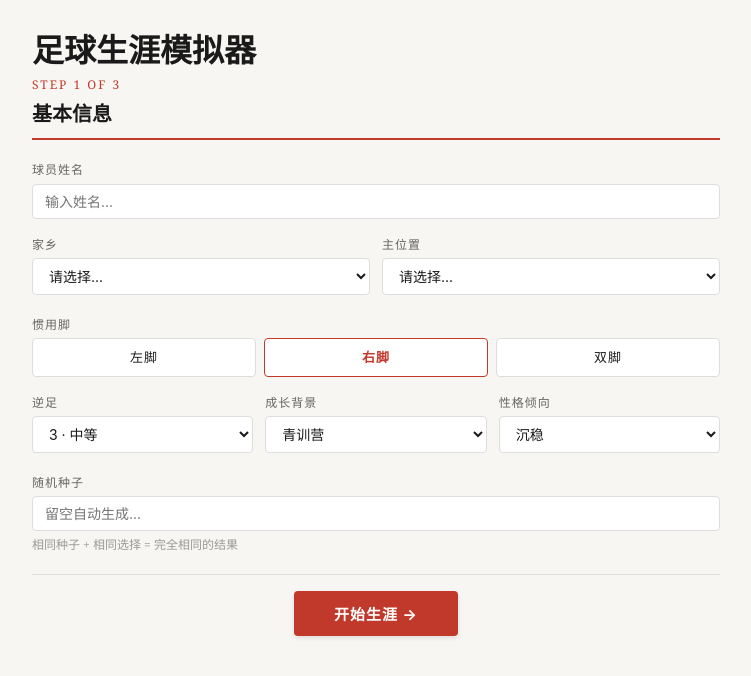
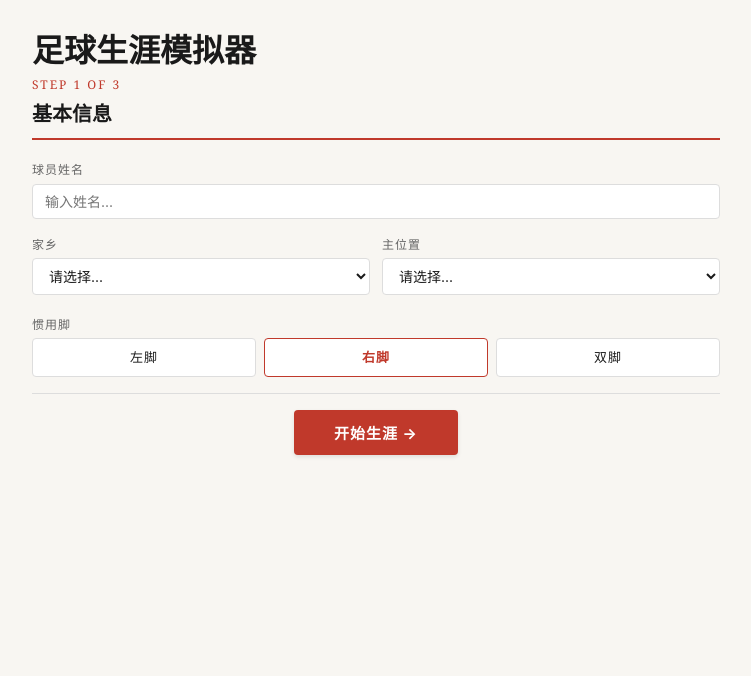
Before and after one commit to Sherryicecream/FootballSimulator, a React (Vite) app in the folder apps/web/: page / in a window 1280 px wide. Shown: the top 676 px of the page, without its empty margins (264-1015 px from the left). Built offline with nearby package versions, Linux system fonts and the light colour scheme.

Commit message:
feat: simplify new career identity choices

```diff
--- a/apps/web/src/career-creation/CareerCreationForm.tsx
+++ b/apps/web/src/career-creation/CareerCreationForm.tsx
@@ -6,25 +6,23 @@ import type { CareerSave } from '@football/contracts';
 import {
   POSITION_OPTIONS,
   FOOT_OPTIONS,
-  WEAK_FOOT_OPTIONS,
-  BACKGROUND_OPTIONS,
-  PERSONALITY_OPTIONS,
 } from './creation-options';
 
 interface CareerCreationFormProps {
   onComplete: (save: CareerSave) => void;
   content: BootstrapContentPort;
+  seedFactory?: () => number;
 }
 
-export function CareerCreationForm({ onComplete, content }: CareerCreationFormProps) {
+export function CareerCreationForm({
+  onComplete,
+  content,
+  seedFactory = () => Math.floor(Math.random() * 2147483647),
+}: CareerCreationFormProps) {
   const [name, setName] = useState('');
   const [homelandId, setHomelandId] = useState('');
   const [primaryPosition, setPrimaryPosition] = useState('');
   const [preferredFoot, setPreferredFoot] = useState('RIGHT');
-  const [weakFoot, setWeakFoot] = useState('3');
-  const [background, setBackground] = useState('academy');
-  const [personality, setPersonality] = useState('composed');
-  const [seed, setSeed] = useState('');
   const [error, setError] = useState<string | null>(null);
 
   const regions = getAllRegions();
@@ -51,26 +49,13 @@ export function CareerCreationForm({ onComplete, content }: CareerCreationFormPr
       setError('所选家乡资料不可用');
       return;
     }
-    const trimmedSeed = seed.trim();
-    const parsedSeed = trimmedSeed === '' ? null : Number(trimmedSeed);
-    if (
-      parsedSeed !== null &&
-      (!Number.isInteger(parsedSeed) || parsedSeed < 0 || parsedSeed > 2147483647)
-    ) {
-      setError('随机种子必须是 0 到 2147483647 之间的整数');
-      return;
-    }
-
     const params: StartCareerParams = {
       playerName: trimmedName,
       hometown: region.name,
       primaryPosition: primaryPosition as StartCareerParams['primaryPosition'],
       preferredFoot: preferredFoot as StartCareerParams['preferredFoot'],
-      weakFootLevel: parseInt(weakFoot, 10),
-      growthBackground: background,
-      personalityTendency: personality,
       regionId: homelandId,
-      seed: parsedSeed ?? Math.floor(Math.random() * 2147483647),
+      seed: seedFactory(),
     };
 
     const save = createCareerSave(params);
@@ -224,90 +209,6 @@ export function CareerCreationForm({ onComplete, content }: CareerCreationFormPr
 
       <div
         style={{
-          display: 'flex',
-          gap: 'var(--space-md)',
-          marginBottom: 'var(--space-lg)',
-          flexWrap: 'wrap',
-        }}
-      >
-        <div style={{ flex: 1, minWidth: 150 }}>
-          <label style={labelStyle}>
-            逆足
-            <select
-              value={weakFoot}
-              onChange={(e) => setWeakFoot(e.target.value)}
-              style={selectStyle}
-              aria-label="逆足"
-            >
-              {WEAK_FOOT_OPTIONS.map((w) => (
-                <option key={w.value} value={w.value}>
-                  {w.label}
-                </option>
-              ))}
-            </select>
-          </label>
-        </div>
-        <div style={{ flex: 1, minWidth: 150 }}>
-          <label style={labelStyle}>
-            成长背景
-            <select
-              value={background}
-              onChange={(e) => setBackground(e.target.value)}
-              style={selectStyle}
-              aria-label="成长背景"
-            >
-              {BACKGROUND_OPTIONS.map((b) => (
-                <option key={b.value} value={b.value}>
-                  {b.label}
-                </option>
-              ))}
-            </select>
-          </label>
-        </div>
-        <div style={{ flex: 1, minWidth: 150 }}>
-          <label style={labelStyle}>
-            性格倾向
-            <select
-              value={personality}
-              onChange={(e) => setPersonality(e.target.value)}
-              style={selectStyle}
-              aria-label="性格倾向"
-            >
-              {PERSONALITY_OPTIONS.map((p) => (
-                <option key={p.value} value={p.value}>
-                  {p.label}
-                </option>
-              ))}
-            </select>
-          </label>
-        </div>
-      </div>
-
-      <div style={{ marginBottom: 'var(--space-xl)' }}>
-        <label style={labelStyle}>
-          随机种子
-          <input
-            type="text"
-            value={seed}
-            onChange={(e) => setSeed(e.target.value)}
-            style={inputStyle}
-            placeholder="留空自动生成..."
-            aria-label="随机种子"
-          />
-        </label>
-        <div
-          style={{
-            fontSize: 'var(--text-xs)',
-            color: 'var(--color-text-muted)',
-            marginTop: 'var(--space-xs)',
-          }}
-        >
-          相同种子 + 相同选择 = 完全相同的结果
-        </div>
-      </div>
-
-      <div
-        style={{
           borderTop: '1px solid var(--color-border)',
           paddingTop: 'var(--space-lg)',
           textAlign: 'center',
--- a/apps/web/src/career-creation/creation-options.ts
+++ b/apps/web/src/career-creation/creation-options.ts
@@ -12,25 +12,3 @@ export const FOOT_OPTIONS = [
   { value: 'RIGHT', label: '右脚' },
   { value: 'BOTH', label: '双脚' },
 ] as const;
-
-export const WEAK_FOOT_OPTIONS = [
-  { value: '1', label: '1 · 极弱' },
-  { value: '2', label: '2 · 较弱' },
-  { value: '3', label: '3 · 中等' },
-  { value: '4', label: '4 · 较好' },
-  { value: '5', label: '5 · 出色' },
-] as const;
-
-export const BACKGROUND_OPTIONS = [
-  { value: 'academy', label: '青训营' },
-  { value: 'school', label: '校园足球' },
-  { value: 'community', label: '社区足球' },
-  { value: 'late-bloomer', label: '大器晚成' },
-] as const;
-
-export const PERSONALITY_OPTIONS = [
-  { value: 'ambitious', label: '雄心勃勃' },
-  { value: 'composed', label: '沉稳' },
-  { value: 'disciplined', label: '自律' },
-  { value: 'expressive', label: '张扬' },
-] as const;
```
Also changed, not shown: 2 other files (tests, documents, lock files or other folders).
